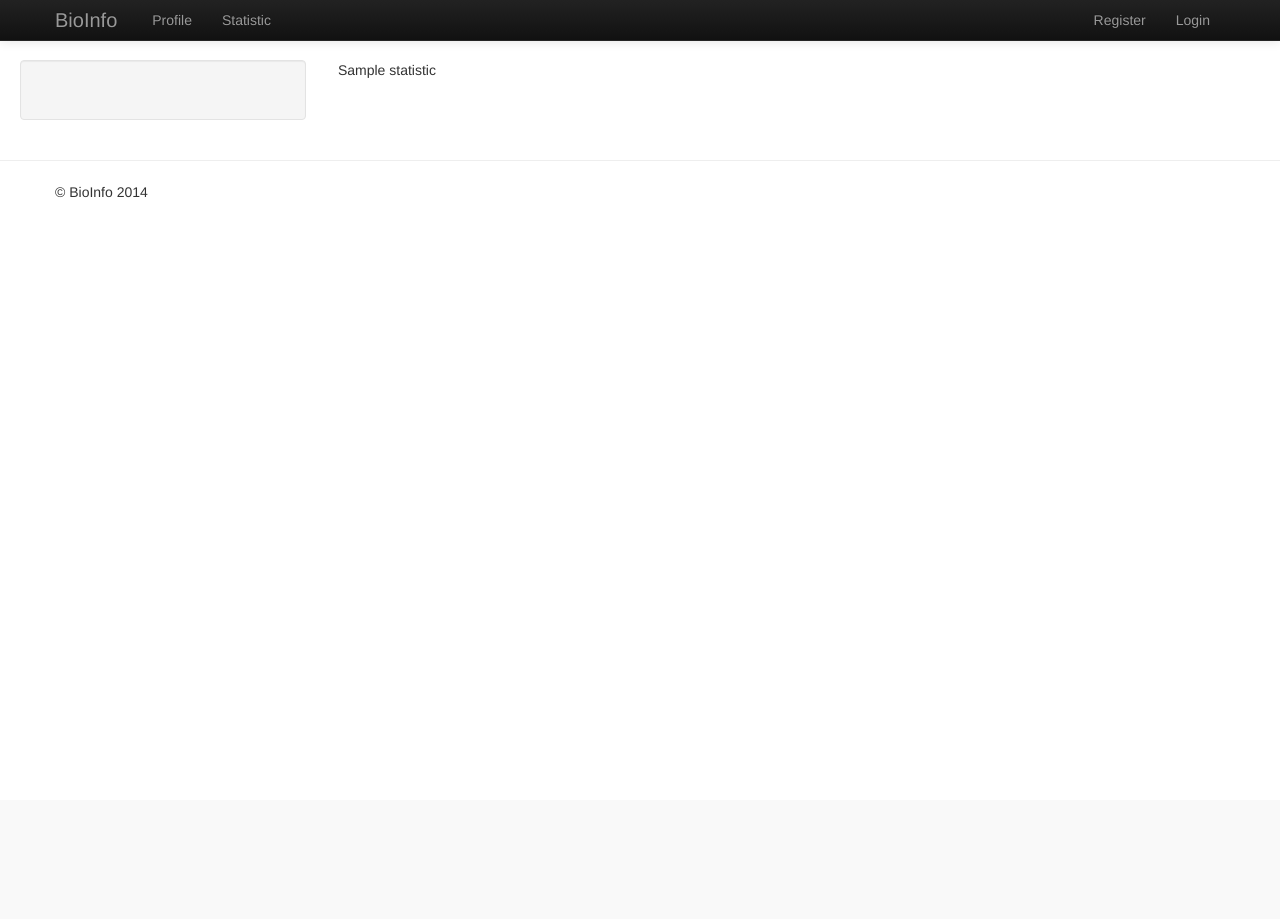
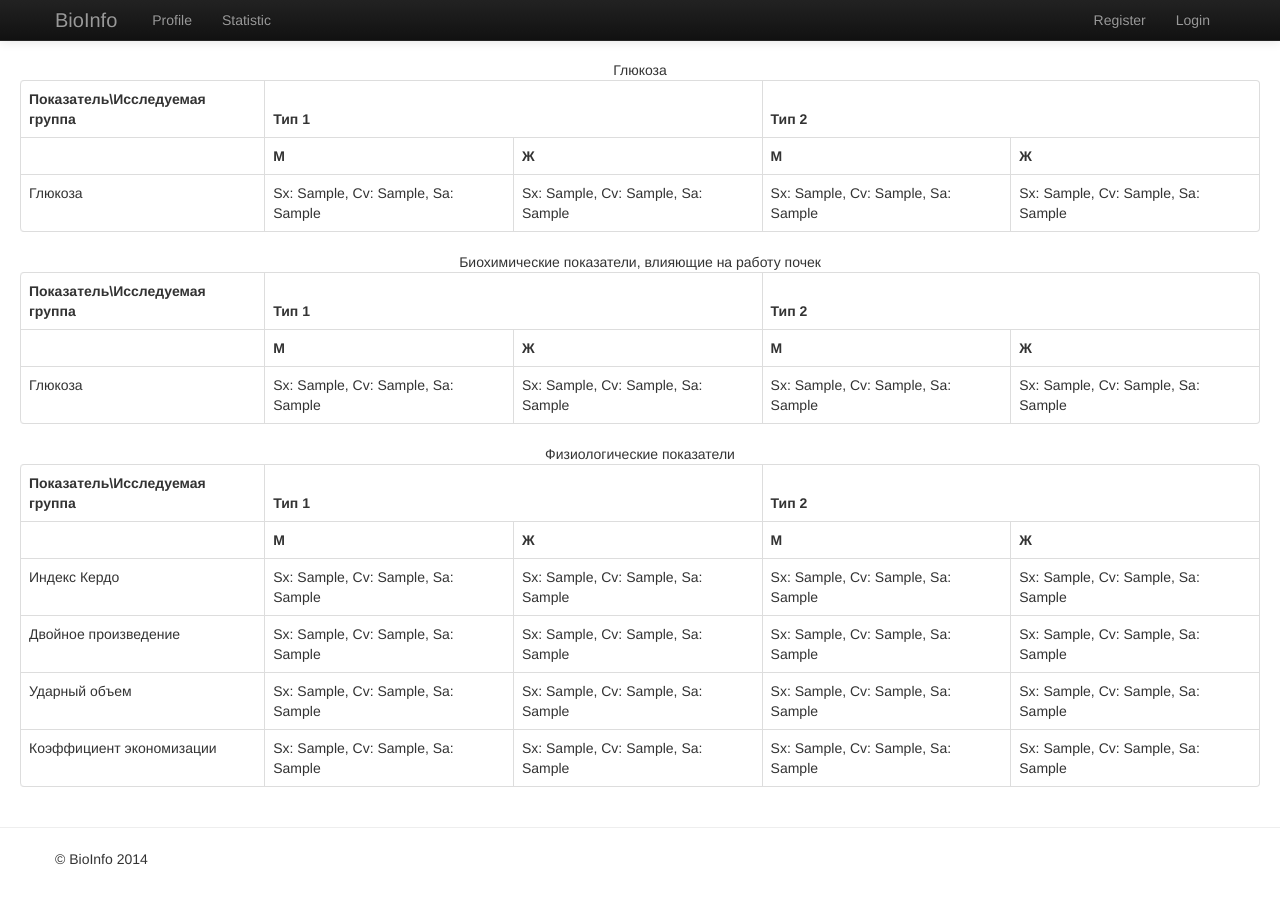
Before and after one commit to aorzh/bioinfo, a Django app: template templates/statistic.html in a window 1280 px wide. Before the commit the page ends 198 px from the top, so only its background shows below. Run offline with Django 3.2, Linux system fonts and the light colour scheme; the template is opened without the code that fills it: most values are stand-ins (such as "Sample title", 1, 10 or a date in 2020).

Commit message:
Tables on statistic

```diff
--- a/templates/base.html
+++ b/templates/base.html
@@ -47,14 +47,14 @@
 </div>
 <div class="container-fluid">
     <div class="row-fluid">
-        <div class="span3">
+        <!--<div class="span3">
             <div class="well sidebar-nav">
                 <!--- Empty for the timebeing -->
-            </div>
+            <!--</div> -->
             <!--/.well -->
-        </div>
+        <!-- </div>-->
         <!--/span-->
-        <div class="span9">
+        <div class="span12">
             {% block content %}{% endblock %}
         </div>
         <!--/span-->
--- a/templates/statistic.html
+++ b/templates/statistic.html
@@ -2,5 +2,107 @@
 
 {% block content %}
     {% load static %}
-    {{ statistic }}
+
+    <table class="table table-bordered">
+        <caption>Глюкоза</caption>
+        <thead>
+            <tr>
+                <th>Показатель\Исследуемая группа</th>
+                <th colspan="2">Тип 1</th>
+                <th colspan="2">Тип 2</th>
+            </tr>
+            <tr>
+                <th></th>
+                <th>М</th>
+                <th>Ж</th>
+                <th>М</th>
+                <th>Ж</th>
+            </tr>
+        </thead>
+        <tbody>
+            <tr>
+                <td>Глюкоза</td>
+                <td>Sx: {{ statistic.m_one_gl_sx }}, Cv: {{ statistic.m_one_gl_cv }}, Sa: {{ statistic.m_one_gl_middle}}</td>
+                <td>Sx: {{ statistic.w_one_gl_sx }}, Cv: {{ statistic.w_one_gl_cv }}, Sa: {{ statistic.w_one_gl_middle}}</td>
+                <td>Sx: {{ statistic.m_two_gl_sx }}, Cv: {{ statistic.m_two_gl_cv }}, Sa: {{ statistic.m_two_gl_middle}}</td>
+                <td>Sx: {{ statistic.w_two_gl_sx }}, Cv: {{ statistic.w_two_gl_cv }}, Sa: {{ statistic.w_two_gl_middle}}</td>
+            </tr>
+        </tbody>
+    </table>
+
+    <table class="table table-bordered">
+        <caption>Биохимические показатели, влияющие на работу почек</caption>
+        <thead>
+            <tr>
+                <th>Показатель\Исследуемая группа</th>
+                <th colspan="2">Тип 1</th>
+                <th colspan="2">Тип 2</th>
+            </tr>
+            <tr>
+                <th></th>
+                <th>М</th>
+                <th>Ж</th>
+                <th>М</th>
+                <th>Ж</th>
+            </tr>
+        </thead>
+        <tbody>
+            <tr>
+                <td>Глюкоза</td>
+                <td>Sx: {{ statistic.m_one_gl_sx }}, Cv: {{ statistic.m_one_gl_cv }}, Sa: {{ statistic.m_one_gl_middle}}</td>
+                <td>Sx: {{ statistic.w_one_gl_sx }}, Cv: {{ statistic.w_one_gl_cv }}, Sa: {{ statistic.w_one_gl_middle}}</td>
+                <td>Sx: {{ statistic.m_two_gl_sx }}, Cv: {{ statistic.m_two_gl_cv }}, Sa: {{ statistic.m_two_gl_middle}}</td>
+                <td>Sx: {{ statistic.w_two_gl_sx }}, Cv: {{ statistic.w_two_gl_cv }}, Sa: {{ statistic.w_two_gl_middle}}</td>
+            </tr>
+        </tbody>
+    </table>
+
+    <table class="table table-bordered">
+        <caption>Физиологические показатели</caption>
+        <thead>
+            <tr>
+                <th>Показатель\Исследуемая группа</th>
+                <th colspan="2">Тип 1</th>
+                <th colspan="2">Тип 2</th>
+            </tr>
+            <tr>
+                <th></th>
+                <th>М</th>
+                <th>Ж</th>
+                <th>М</th>
+                <th>Ж</th>
+            </tr>
+        </thead>
+        <tbody>
+            <tr>
+                <td>Индекс Кердо</td>
+                <td>Sx: {{ statistic.m_one_vik_sx }}, Cv: {{ statistic.m_one_vik_cv }}, Sa: {{ statistic.m_one_vik_middle}}</td>
+                <td>Sx: {{ statistic.w_one_vik_sx }}, Cv: {{ statistic.w_one_vik_cv }}, Sa: {{ statistic.w_one_vik_middle}}</td>
+                <td>Sx: {{ statistic.m_two_vik_sx }}, Cv: {{ statistic.m_two_vik_cv }}, Sa: {{ statistic.m_two_vik_middle}}</td>
+                <td>Sx: {{ statistic.w_two_vik_sx }}, Cv: {{ statistic.w_two_vik_cv }}, Sa: {{ statistic.w_two_vik_middle}}</td>
+            </tr>
+            <tr>
+                <td>Двойное произведение</td>
+                <td>Sx: {{ statistic.m_one_w_sx }}, Cv: {{ statistic.m_one_w_cv }}, Sa: {{ statistic.m_one_w_middle}}</td>
+                <td>Sx: {{ statistic.w_one_w_sx }}, Cv: {{ statistic.w_one_w_cv }}, Sa: {{ statistic.w_one_w_middle}}</td>
+                <td>Sx: {{ statistic.m_two_w_sx }}, Cv: {{ statistic.m_two_w_cv }}, Sa: {{ statistic.m_two_w_middle}}</td>
+                <td>Sx: {{ statistic.w_two_w_sx }}, Cv: {{ statistic.w_two_w_cv }}, Sa: {{ statistic.w_two_w_middle}}</td>
+            </tr>
+            <tr>
+                <td>Ударный объем</td>
+                <td>Sx: {{ statistic.m_one_uo_sx }}, Cv: {{ statistic.m_one_uo_cv }}, Sa: {{ statistic.m_one_uo_middle}}</td>
+                <td>Sx: {{ statistic.w_one_uo_sx }}, Cv: {{ statistic.w_one_uo_cv }}, Sa: {{ statistic.w_one_uo_middle}}</td>
+                <td>Sx: {{ statistic.m_two_uo_sx }}, Cv: {{ statistic.m_two_uo_cv }}, Sa: {{ statistic.m_two_uo_middle}}</td>
+                <td>Sx: {{ statistic.w_two_uo_sx }}, Cv: {{ statistic.w_two_uo_cv }}, Sa: {{ statistic.w_two_uo_middle}}</td>
+            </tr>
+            <tr>
+                <td>Коэффициент экономизации</td>
+                <td>Sx: {{ statistic.m_one_eco_sx }}, Cv: {{ statistic.m_one_eco_cv }}, Sa: {{ statistic.m_one_eco_middle}}</td>
+                <td>Sx: {{ statistic.w_one_eco_sx }}, Cv: {{ statistic.w_one_eco_cv }}, Sa: {{ statistic.w_one_eco_middle}}</td>
+                <td>Sx: {{ statistic.m_two_eco_sx }}, Cv: {{ statistic.m_two_eco_cv }}, Sa: {{ statistic.m_two_eco_middle}}</td>
+                <td>Sx: {{ statistic.w_two_eco_sx }}, Cv: {{ statistic.w_two_eco_cv }}, Sa: {{ statistic.w_two_eco_middle}}</td>
+            </tr>
+        </tbody>
+    </table>
+
 {% endblock %}
```
Also changed, not shown: 1 other file.
